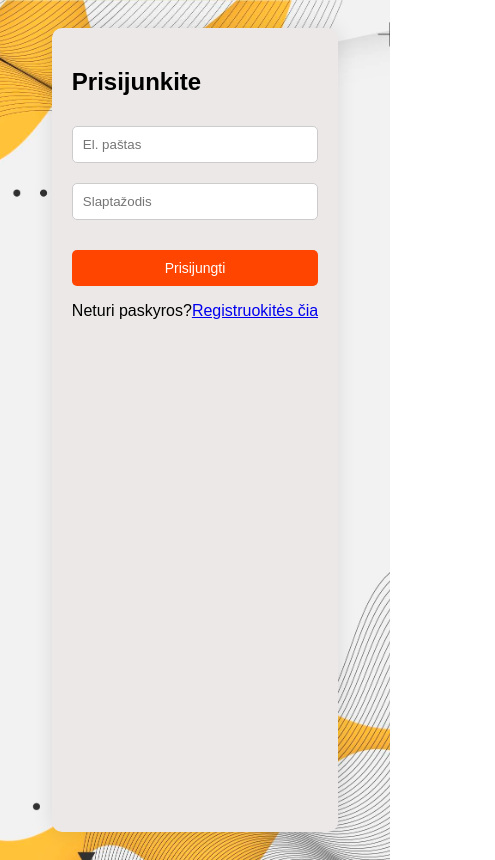
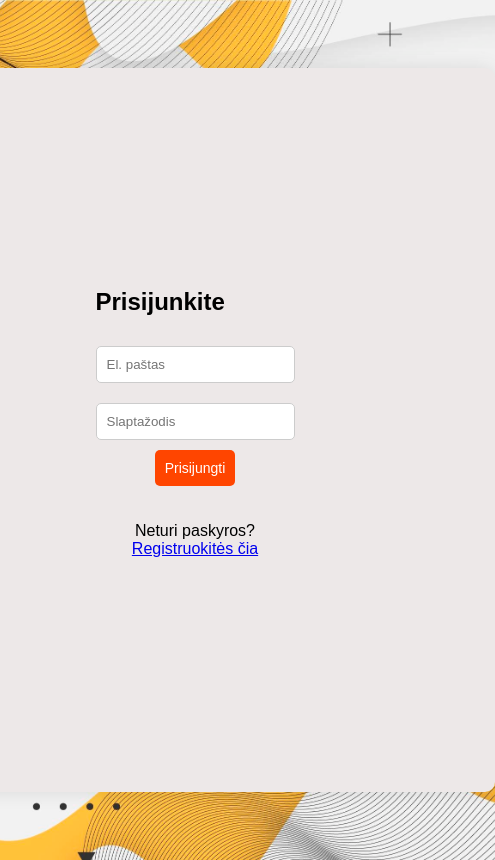
Before and after one commit to L11nas/Runwebas, a plain HTML site: page prisijungimas/prisijungimas.html in a window 390 px wide. Shown: the whole page, 495 px wide, since content can reach past the window. Drawn offline with Linux system fonts and the light colour scheme.

Commit message:
button update

```diff
--- a/apie.css
+++ b/apie.css
@@ -74,7 +74,9 @@ p {
 .icon {
   margin-right: 0.3125rem; /* 5px */
 }
-
+.auth-container {
+  margin-top: 80px;
+}
 /* Responsive Styles */
 @media only screen and (max-width: 768px) {
   .content {
--- a/prisijungimas/prisijungimas.css
+++ b/prisijungimas/prisijungimas.css
@@ -12,7 +12,7 @@ body {
   background: white;
   border-radius: 10px;
   box-shadow: 0 0 20px rgba(0, 0, 0, 0.1);
-  padding: 20px;
+  padding: 200px;
   margin: 60px;
   width: 300px;
   background-color: rgb(237, 232, 232);
@@ -32,50 +32,38 @@ input {
   border: 1px solid #ccc;
   border-radius: 5px;
 }
-button {
-  padding: 10px;
-  border: none;
-  border-radius: 5px;
-  background-color: orangered;
-  color: white;
-  cursor: pointer;
-}
+
 button:hover {
   background-color: darkorange;
 }
 p {
   text-align: center;
 }
-* General button styling */ .auth-button {
+.auth-button {
   padding: 10px;
   background-color: orangered;
   color: white;
   border: none;
   border-radius: 5px;
   cursor: pointer;
+  display: block;
+  margin: 0 auto 20px auto;
 }
 
 .auth-button:hover {
   background-color: darkorange;
 }
 
-/* Responsive adjustments for screens up to 480px wide */
 @media (max-width: 480px) {
-  .auth-container {
-    margin: 20px;
-    width: auto;
-  }
-
   .auth-button {
-    margin-top: 20px; /* Adds space above the button */
     font-size: 14px;
+    padding: 10px;
   }
 }
 
-/* Further adjustments for screens up to 360px wide */
 @media (max-width: 360px) {
   .auth-button {
-    font-size: 12px; /* Reduces text size */
-    padding: 8px; /* Reduces button size */
+    font-size: 12px;
+    padding: 8px;
   }
 }
```
